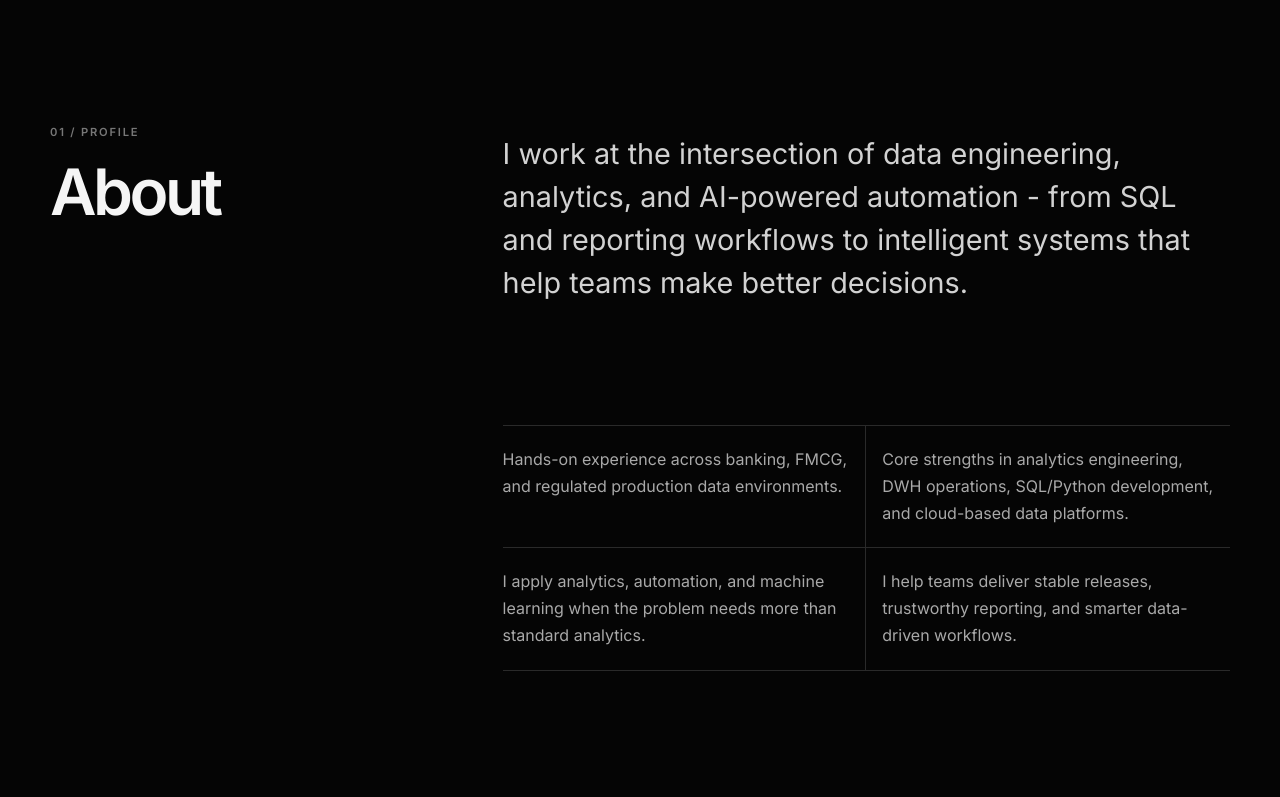
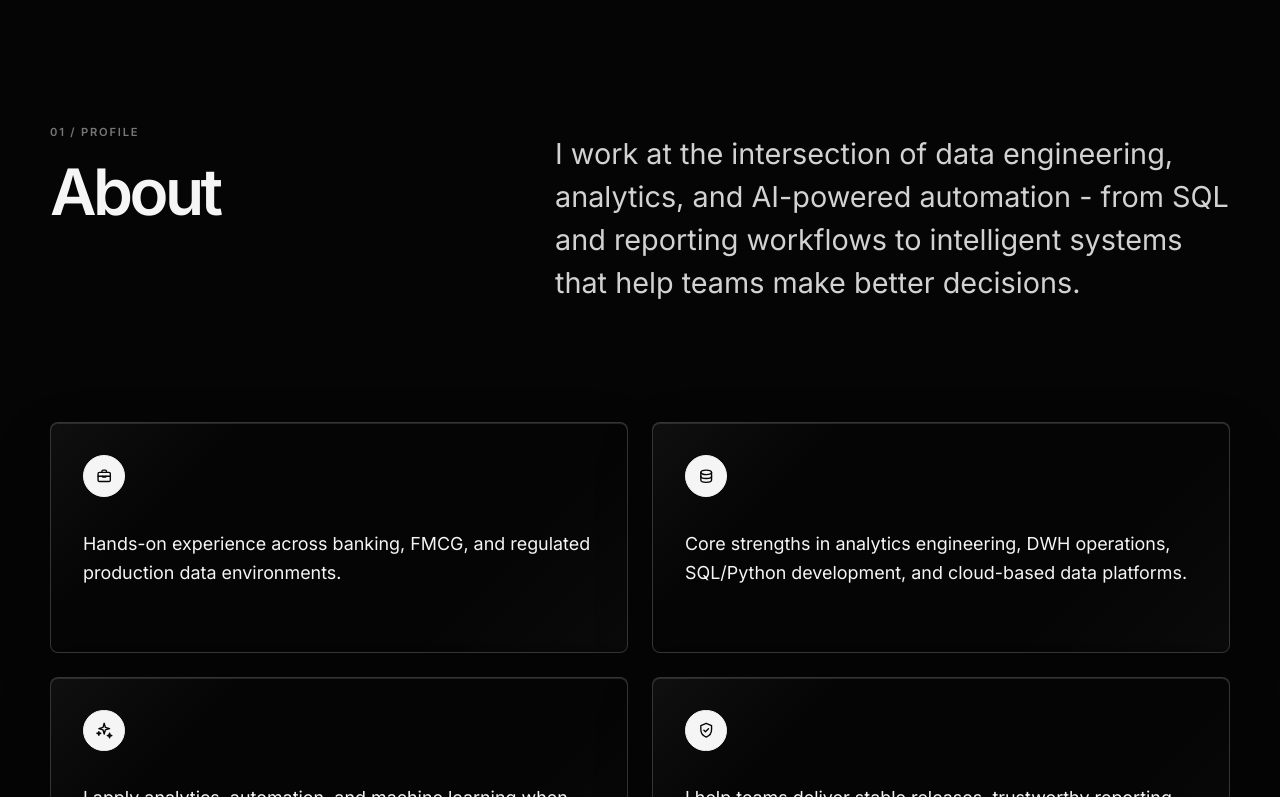
Before and after one commit to jczx/portfolio, a React (Vite) app: page / in a window 1280 px wide. Shown: the part 803-1600 px from the top of the page. Built offline with nearby package versions, Linux system fonts and the light colour scheme.

Commit message:
Update sanctions data and about cards

```diff
--- a/src/components/About.tsx
+++ b/src/components/About.tsx
@@ -8,6 +8,62 @@ type AboutProps = {
   };
 };
 
+type AboutIconName = "briefcase" | "database" | "spark" | "shield";
+
+const aboutIcons: AboutIconName[] = ["briefcase", "database", "spark", "shield"];
+
+const AboutIcon = ({ name }: { name: AboutIconName }) => {
+  const iconProps = {
+    "aria-hidden": true,
+    className: "about__pointIconSvg",
+    fill: "none",
+    focusable: false,
+    stroke: "currentColor",
+    strokeLinecap: "round" as const,
+    strokeLinejoin: "round" as const,
+    strokeWidth: 1.8,
+    viewBox: "0 0 24 24",
+  };
+
+  if (name === "briefcase") {
+    return (
+      <svg {...iconProps}>
+        <path d="M9 7V5.8C9 4.8 9.8 4 10.8 4h2.4C14.2 4 15 4.8 15 5.8V7" />
+        <path d="M5.8 7h12.4c1 0 1.8.8 1.8 1.8v8.4c0 1-.8 1.8-1.8 1.8H5.8c-1 0-1.8-.8-1.8-1.8V8.8C4 7.8 4.8 7 5.8 7Z" />
+        <path d="M4 12h16" />
+        <path d="M10 12v1.2h4V12" />
+      </svg>
+    );
+  }
+
+  if (name === "database") {
+    return (
+      <svg {...iconProps}>
+        <path d="M5 7c0-1.7 3.1-3 7-3s7 1.3 7 3-3.1 3-7 3-7-1.3-7-3Z" />
+        <path d="M5 7v5c0 1.7 3.1 3 7 3s7-1.3 7-3V7" />
+        <path d="M5 12v5c0 1.7 3.1 3 7 3s7-1.3 7-3v-5" />
+      </svg>
+    );
+  }
+
+  if (name === "spark") {
+    return (
+      <svg {...iconProps}>
+        <path d="M12 3l1.5 5.3L19 10l-5.5 1.7L12 17l-1.5-5.3L5 10l5.5-1.7L12 3Z" />
+        <path d="M19 16l.7 2.3L22 19l-2.3.7L19 22l-.7-2.3L16 19l2.3-.7L19 16Z" />
+        <path d="M5 14l.6 1.9L7.5 16l-1.9.6L5 18.5l-.6-1.9L2.5 16l1.9-.6L5 14Z" />
+      </svg>
+    );
+  }
+
+  return (
+    <svg {...iconProps}>
+      <path d="M12 3l7 3v5.2c0 4.4-2.8 8.2-7 9.8-4.2-1.6-7-5.4-7-9.8V6l7-3Z" />
+      <path d="M9 12l2 2 4-4" />
+    </svg>
+  );
+};
+
 const About = ({ copy }: AboutProps) => {
   return (
     <section className="section section--about reveal-on-scroll" id="about" style={{ "--reveal-delay": "80ms" } as CSSProperties}>
@@ -16,8 +72,13 @@ const About = ({ copy }: AboutProps) => {
         <p className="section__lead">{copy.lead}</p>
 
         <ul className="about__points">
-          {copy.points.map((point) => (
-            <li key={point}>{point}</li>
+          {copy.points.map((point, index) => (
+            <li key={point}>
+              <span className="about__pointIcon">
+                <AboutIcon name={aboutIcons[index] ?? "spark"} />
+              </span>
+              <span>{point}</span>
+            </li>
           ))}
         </ul>
       </div>
--- a/src/data/portfolioProjects.ts
+++ b/src/data/portfolioProjects.ts
@@ -22,7 +22,7 @@ export const portfolioProjectsByLanguage: Record<Language, PortfolioProject[]> =
         "A cautious name-matching demo that ranks candidate matches, alias evidence, and explanation signals instead of giving a fake compliance verdict.",
       highlights: [
         "Explainable similarity scoring",
-        "Human-review output only",
+        "Official FSF XML dataset",
       ],
       tech: ["NLP", "Levenshtein", "TypeScript"],
       actionLabel: "Open project",
@@ -36,7 +36,7 @@ export const portfolioProjectsByLanguage: Record<Language, PortfolioProject[]> =
       summary:
         "An operations case study for the same FSF ingestion flow: source freshness, parse health, publish status, and alias-coverage checks.",
       highlights: [
-        "Download-parse-publish checks",
+        "5,994 official records monitored",
         "Source freshness and coverage monitoring",
       ],
       tech: ["Node.js", "ETL", "Observability"],
@@ -54,7 +54,7 @@ export const portfolioProjectsByLanguage: Record<Language, PortfolioProject[]> =
         "Eine vorsichtige Name-Matching-Demo, die Kandidaten, Alias-Hinweise und Erklärungssignale priorisiert, statt ein künstliches Compliance-Urteil auszugeben.",
       highlights: [
         "Erklärbares Similarity Scoring",
-        "Nur Human-Review-Ausgabe",
+        "Offizieller FSF-XML-Datensatz",
       ],
       tech: ["NLP", "Levenshtein", "TypeScript"],
       actionLabel: "Projekt öffnen",
@@ -68,7 +68,7 @@ export const portfolioProjectsByLanguage: Record<Language, PortfolioProject[]> =
       summary:
         "Eine Betriebs-Fallstudie für denselben FSF-Ingestion-Flow: Source Freshness, Parse-Gesundheit, Publish-Status und Alias-Coverage-Checks.",
       highlights: [
-        "Download-Parse-Publish-Checks",
+        "5.994 offizielle EintrÃ¤ge Ã¼berwacht",
         "Source-Freshness und Coverage-Monitoring",
       ],
       tech: ["Node.js", "ETL", "Observability"],
--- a/src/styles/redesign.scss
+++ b/src/styles/redesign.scss
@@ -339,8 +339,16 @@ html:lang(de) .hero__name {
 
 .section--about .container {
   display: grid;
-  grid-template-columns: 0.65fr 1.35fr;
-  gap: clamp(2rem, 8vw, 7rem);
+  grid-template-columns: repeat(12, minmax(0, 1fr));
+  gap: clamp(2rem, 5vw, 5rem) clamp(1rem, 3vw, 2rem);
+}
+
+.section--about h2 {
+  grid-column: 1 / span 4;
+}
+
+.section--about .section__lead {
+  grid-column: 6 / -1;
 }
 
 .section--about h2::before {
@@ -361,32 +369,70 @@ html:lang(de) .hero__name {
 }
 
 .about__points {
-  grid-column: 2;
+  grid-column: 1 / -1;
   display: grid;
   grid-template-columns: repeat(2, minmax(0, 1fr));
-  gap: 0;
+  gap: clamp(1rem, 2.2vw, 1.5rem);
   padding: 0;
+  margin: clamp(1.25rem, 3vw, 2.25rem) 0 0;
   list-style: none;
-  border-top: 1px solid #2a2a2a;
 }
 
 .about__points li {
-  padding: 1.25rem 1rem 1.25rem 0;
-  border-bottom: 1px solid #2a2a2a;
-  color: #a9a9a9;
-  line-height: 1.7;
+  position: relative;
+  display: grid;
+  align-content: start;
+  gap: clamp(1.4rem, 2.6vw, 2rem);
+  min-height: clamp(14rem, 18vw, 17rem);
+  padding: clamp(1.35rem, 2.6vw, 2rem);
+  border: 1px solid rgba(245, 245, 245, 0.2);
+  border-radius: 8px;
+  color: #f5f5f5;
+  background: #050505;
+  box-shadow:
+    inset 0 1px 0 rgba(255, 255, 255, 0.12),
+    0 24px 60px rgba(0, 0, 0, 0.2);
+  font-size: clamp(1.02rem, 1.4vw, 1.18rem);
+  line-height: 1.65;
 }
 
-.about__points li:nth-child(odd) {
-  border-right: 1px solid #2a2a2a;
-}
-
-.about__points li:nth-child(even) {
-  padding-left: 1rem;
+.about__points li::before {
+  content: "";
+  position: absolute;
+  inset: 0;
+  border-radius: inherit;
+  background: linear-gradient(135deg, rgba(255, 255, 255, 0.08), transparent 24%, transparent 72%, rgba(255, 255, 255, 0.04));
+  opacity: 0.55;
+  pointer-events: none;
 }
 
 .about__points li + li {
   margin-top: 0;
+}
+
+.about__pointIcon {
+  position: relative;
+  z-index: 1;
+  display: inline-flex;
+  align-items: center;
+  justify-content: center;
+  width: 2.6rem;
+  height: 2.6rem;
+  border: 1px solid #f5f5f5;
+  border-radius: 999px;
+  color: #050505;
+  background: #f5f5f5;
+}
+
+.about__pointIconSvg {
+  width: 1.15rem;
+  height: 1.15rem;
+}
+
+.about__points li span:last-child {
+  position: relative;
+  z-index: 1;
+  max-width: 42rem;
 }
 
 .skillsGrid {
@@ -778,6 +824,10 @@ html:lang(de) .hero__name {
     max-width: min(34rem, 48vw);
   }
 
+  .about__points {
+    grid-template-columns: repeat(2, minmax(0, 1fr));
+  }
+
   .skillsGrid {
     grid-template-columns: 1fr;
   }
@@ -913,6 +963,11 @@ html:lang(de) .hero__name {
     gap: 1.5rem;
   }
 
+  .section--about h2,
+  .section--about .section__lead {
+    grid-column: 1;
+  }
+
   .section__heading {
     margin-bottom: 2rem;
   }
@@ -926,12 +981,8 @@ html:lang(de) .hero__name {
     grid-template-columns: 1fr;
   }
 
-  .about__points li:nth-child(odd) {
-    border-right: 0;
-  }
-
-  .about__points li:nth-child(even) {
-    padding-left: 0;
+  .about__points li {
+    min-height: auto;
   }
 
   .skillGroup h3 {
```
Also changed, not shown: public/data/eu-sanctions-pipeline-status.json (+21 -21 lines), public/data/eu-sanctions-matcher.json.
